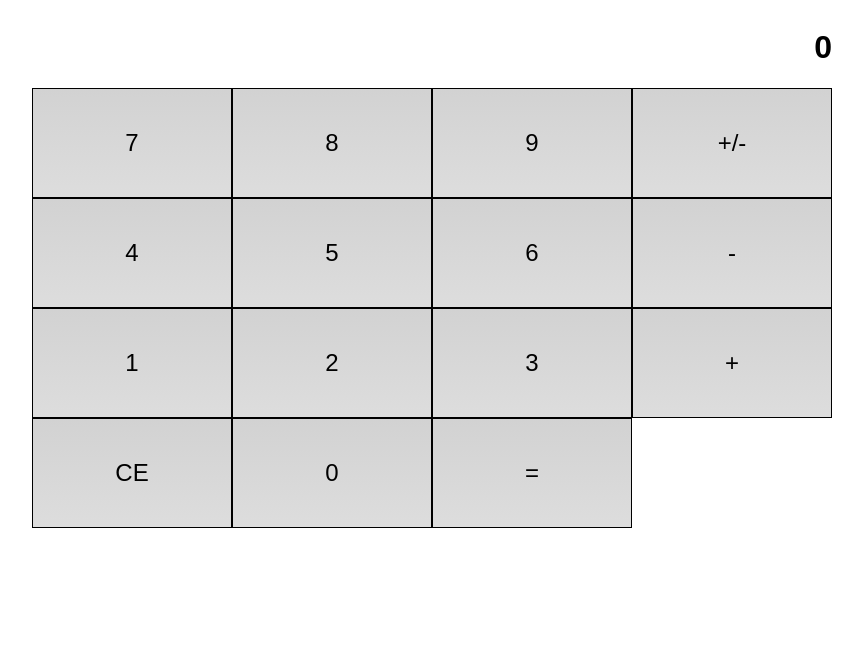
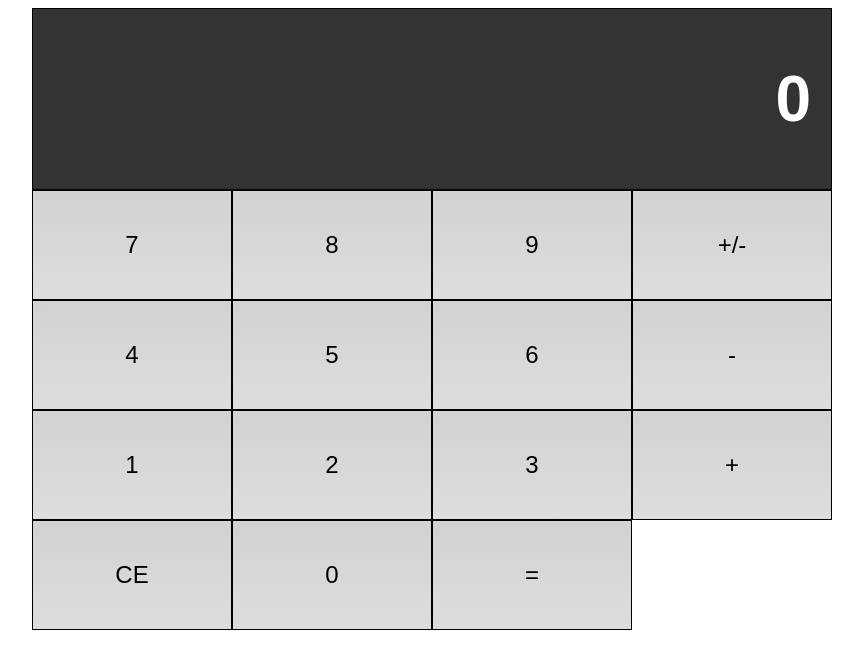
Before and after one commit to ardwiinoo/dcd-bdpw-fe-calculator, a plain HTML site: page index.html in a window 1280 px wide. Shown: the whole page, without its empty margins (208-1071 px from the left). Drawn offline with Linux system fonts and the light colour scheme.

Commit message:
add: menambah styling display dan operator

```diff
--- a/assets/style.css
+++ b/assets/style.css
@@ -4,6 +4,21 @@
 
 body {
   font-family: sans-serif;
+}
+
+.display {
+  color: white;
+  width: 100%;
+  padding: 10px 20px;
+  background-color: #333333;
+  border: 1px solid black;
+  font-size: 2em;
+}
+
+.operator,
+.negative,
+.equals {
+  background: orange;
 }
 
 .flex-container-column {
```
